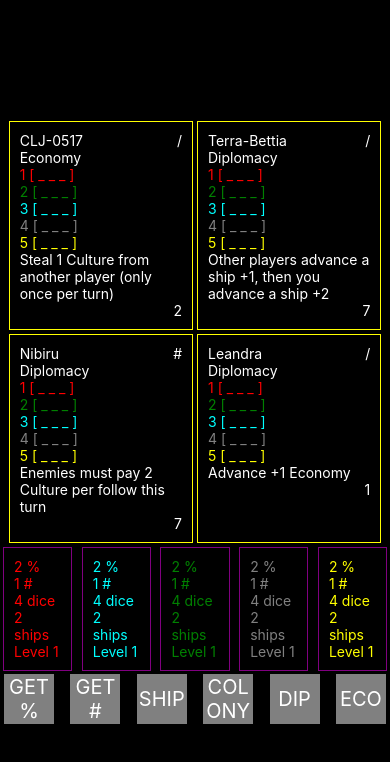
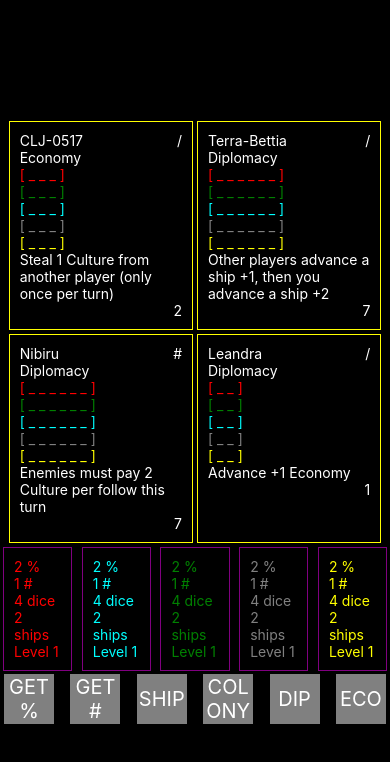
Before and after one commit to geluso/mobile-epic-galaxies, a React Native app: screen / in a window 390 px wide. Shown: the top 762 px of the page. Built offline with nearby package versions, Linux system fonts and the light colour scheme.

Commit message:
rendering progess spaces

```diff
--- a/components/PlanetCard.js
+++ b/components/PlanetCard.js
@@ -21,6 +21,13 @@ export default function PlanetCard({planet, players}) {
         }
     }
 
+    const renderProgressSpaces = () => {
+        let spaces = '';
+        for (let i = 0; i < planet.spaces; i++) {
+            spaces += '_ ';
+        }
+        return '[ ' + spaces + ']';
+    }
 
     return (
         <View style={styles.planet}>
@@ -30,11 +37,11 @@ export default function PlanetCard({planet, players}) {
             </View>
             <Text style={styles.whiteText}>{renderProgressType()}</Text>
             <Text></Text>
-        <Text style={styles.redPlayer}>1 [ _ _ _ ]</Text>
-        <Text style={styles.greenPlayer}>2 [ _ _ _ ]</Text>
-        <Text style={styles.bluePlayer}>3 [ _ _ _ ]</Text>
-        <Text style={styles.blackPlayer}>4 [ _ _ _ ]</Text>
-        <Text style={styles.yellowPlayer}>5 [ _ _ _ ]</Text>
+            <Text style={styles.redPlayer}>{renderProgressSpaces()}</Text>
+            <Text style={styles.greenPlayer}>{renderProgressSpaces()}</Text>
+            <Text style={styles.bluePlayer}>{renderProgressSpaces()}</Text>
+            <Text style={styles.blackPlayer}>{renderProgressSpaces()}</Text>
+            <Text style={styles.yellowPlayer}>{renderProgressSpaces()}</Text>
             <Text></Text>
             <Text style={styles.whiteText}>{planet.text}</Text>
             <Text style={styles.whiteTextRight}>{planet.points}</Text>
```
Lines whose indentation alone changed are shown as unchanged.
